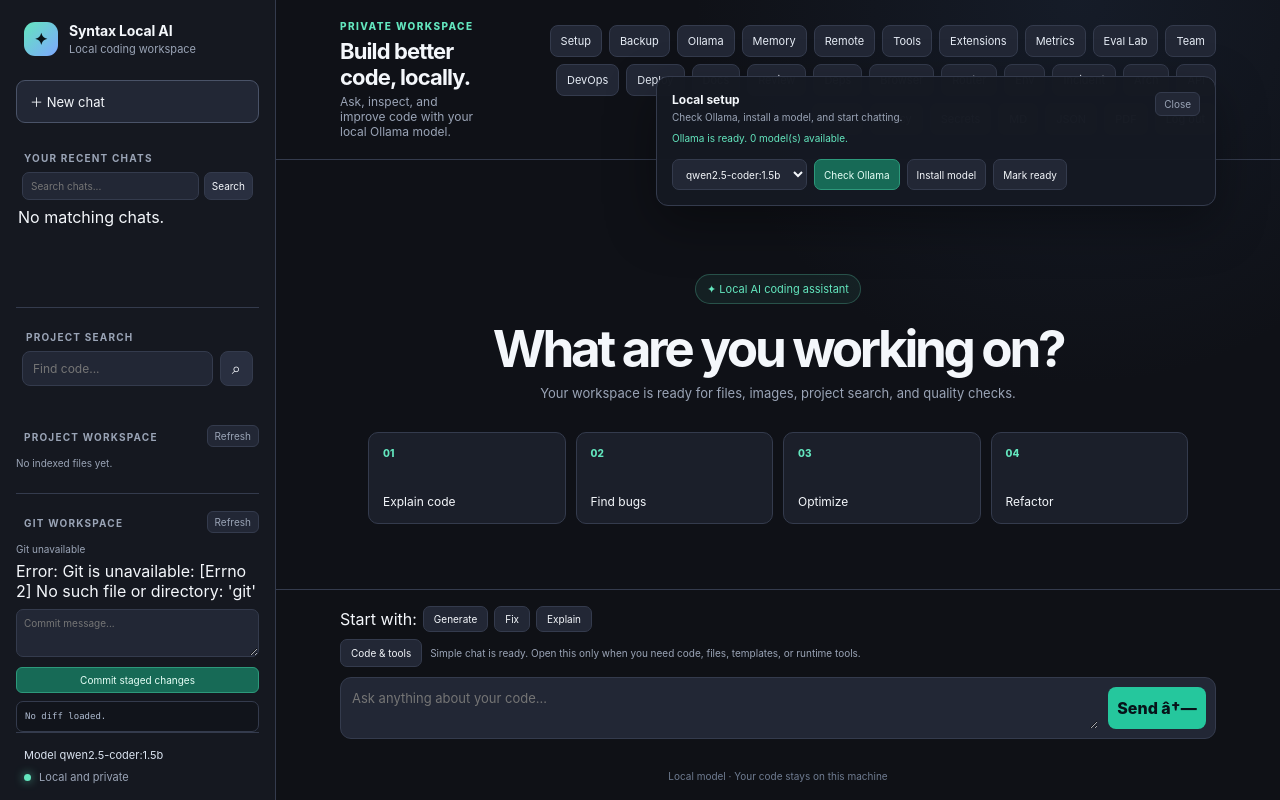
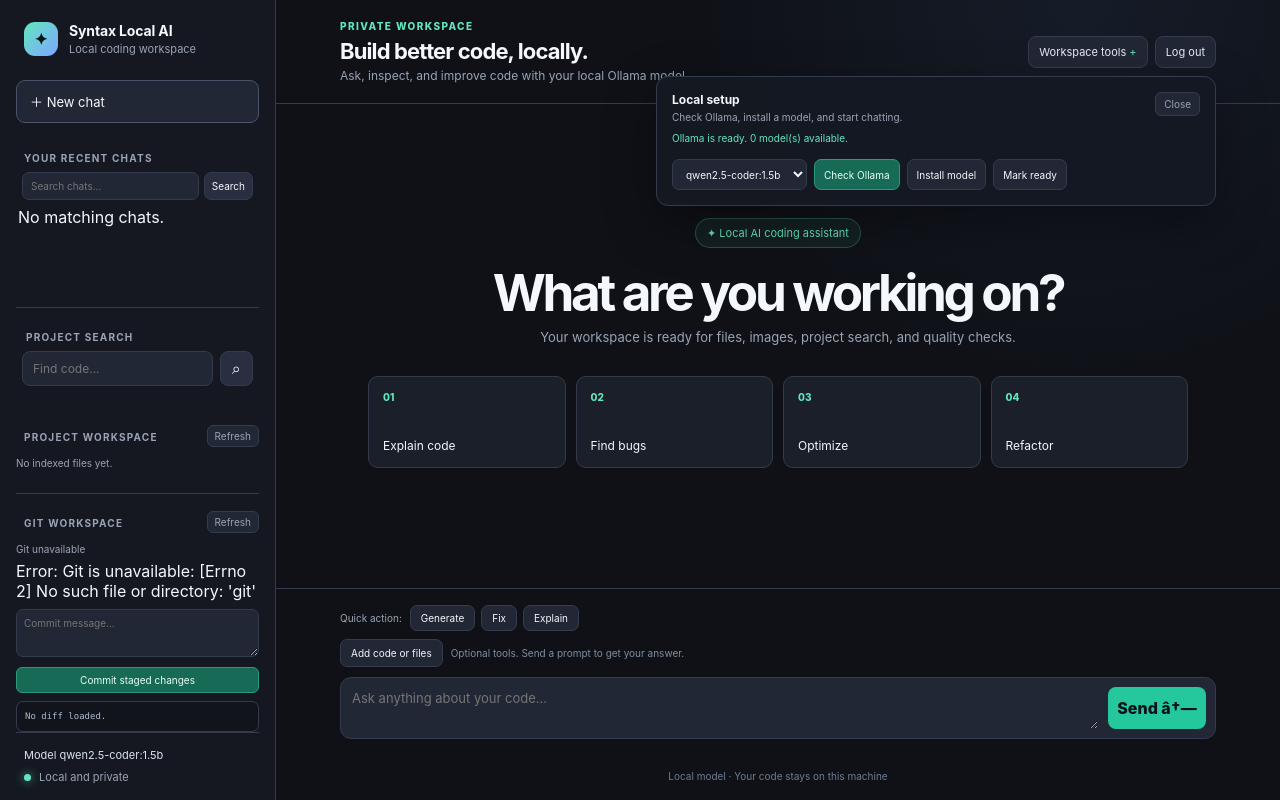
Before and after one commit to sartaj05/offline-codegpt, a Django app: page / in a window 1280 px wide. Run offline with Django 5.2, Linux system fonts and the light colour scheme; the visitor is signed in with stand-in values (Sample User, id 1); data comes from the database, SQL or seed files in the repository; data that the repository does not hold is empty; some libraries are stand-ins or nearby versions.

Commit message:
Simplify shared chat layout

```diff
--- a/static/chat/app.css
+++ b/static/chat/app.css
@@ -607,3 +607,17 @@ select { padding: 0 10px; }
 .feedback-menu[open] { padding: 4px; border: 1px solid var(--border); border-radius: 7px; background: var(--surface-2); }
 .feedback-menu[open] summary { padding: 2px 4px 4px; color: var(--accent); }
 @media (max-width: 720px) { .setup-panel, .backup-panel { top: 125px; right: 16px; width: calc(100% - 32px); } .task-mode-row { padding: 0 2px; } }
+/* Focused shared layout */
+.workspace-tools-menu { position: relative; }
+.workspace-tools-menu summary { list-style: none; cursor: pointer; padding: 8px 10px; border: 1px solid var(--border); border-radius: 8px; background: var(--surface-2); color: #e7edf6; font-size: 11px; }
+.workspace-tools-menu summary::-webkit-details-marker { display: none; }
+.workspace-tools-menu summary::after { content: " +"; color: var(--accent); }
+.workspace-tools-menu[open] summary { border-color: var(--accent); color: var(--accent); }
+.workspace-tools-menu[open] summary::after { content: " −"; }
+.workspace-tools-grid { position: absolute; z-index: 20; top: calc(100% + 7px); right: 0; display: grid; grid-template-columns: repeat(3, minmax(92px, 1fr)); gap: 5px; width: min(360px, 80vw); padding: 8px; border: 1px solid var(--border); border-radius: 10px; background: rgba(21,25,34,.99); box-shadow: 0 18px 50px rgba(0,0,0,.4); }
+.workspace-tools-grid button { width: 100%; text-align: left; }
+.composer-default-select, .prompt-tools { display: none !important; }
+.task-mode-row { padding-bottom: 1px; }
+.composer-controls { justify-content: flex-start; }
+.composer-controls span { color: #7f8da2; }
+@media (max-width: 720px) { .workspace-tools-grid { right: auto; left: 0; grid-template-columns: repeat(2, minmax(105px, 1fr)); } }
--- a/templates/chat/index.html
+++ b/templates/chat/index.html
@@ -85,6 +85,9 @@
             </div>
             <div class="topbar-actions">
                 {% if request.user.is_authenticated %}
+                    <details class="workspace-tools-menu">
+                        <summary>Workspace tools</summary>
+                        <div class="workspace-tools-grid">
                             <button type="button" onclick="toggleSetupPanel()">Setup</button>
                             <button type="button" onclick="toggleBackupPanel()">Backup</button>
                             <button type="button" onclick="toggleOllamaSettings()">Ollama</button>
@@ -93,7 +96,7 @@
                             <button type="button" onclick="toggleMcpPanel()">Tools</button>
                             <button type="button" onclick="toggleExtensionsPanel()">Extensions</button>
                             <button type="button" onclick="toggleObservability()">Metrics</button>
-                    {% if request.user.is_authenticated %}<button type="button" onclick="toggleEvaluationLab()">Eval Lab</button>{% endif %}
+                            <button type="button" onclick="toggleEvaluationLab()">Eval Lab</button>
                             <button type="button" onclick="toggleWorkspace()">Team</button>
                             <button type="button" onclick="toggleDevops()">DevOps</button>
                             <button type="button" onclick="toggleDeployment()">Deploy</button>
@@ -112,6 +115,8 @@
                             <button type="button" onclick="exportChat('markdown')">MD</button>
                             <button type="button" onclick="exportChat('json')">JSON</button>
                             <button type="button" onclick="exportChat('pdf')">PDF</button>
+                        </div>
+                    </details>
                     <form method="post" action="{% url 'logout' %}">
                         {% csrf_token %}
                         <button type="submit">Log out</button>
@@ -663,23 +668,24 @@
         <section class="composer">
             <input type="hidden" id="csrfToken" value="{{ csrf_token }}">
             <div class="task-mode-row">
-                <span>Start with:</span>
+                <span class="task-mode-label">Quick action:</span>
                 <button type="button" onclick="useTaskMode('generate')">Generate</button>
                 <button type="button" onclick="useTaskMode('fix')">Fix</button>
                 <button type="button" onclick="useTaskMode('explain')">Explain</button>
-            </div>            <div class="composer-controls">
-                <button id="toggleAdvancedComposer" type="button" onclick="toggleAdvancedComposer()">Code &amp; tools</button>
-                <span>Simple chat is ready. Open this only when you need code, files, templates, or runtime tools.</span>
+            </div>
+            <div class="composer-controls">
+                <button id="toggleAdvancedComposer" type="button" onclick="toggleAdvancedComposer()">Add code or files</button>
+                <span>Optional tools. Send a prompt to get your answer.</span>
             </div>
             <div id="advancedComposer" class="advanced-composer" hidden>
             <div class="code-panel">
                 <div class="form-row">
-                    <select id="model" aria-label="Ollama model">
+                    <select id="model" class="composer-default-select" aria-label="Ollama model">
                         {% for model in models %}
                             <option value="{{ model }}" {% if model == default_model %}selected{% endif %}>{{ model }}</option>
                         {% endfor %}
                     </select>
-                    <select id="language" aria-label="Code language">
+                    <select id="language" class="composer-default-select" aria-label="Code language">
                         <option value="auto">Auto detect</option>
                         <option value="csharp">C#</option>
                         <option value="python">Python</option>
```
Lines whose indentation alone changed are shown as unchanged.
